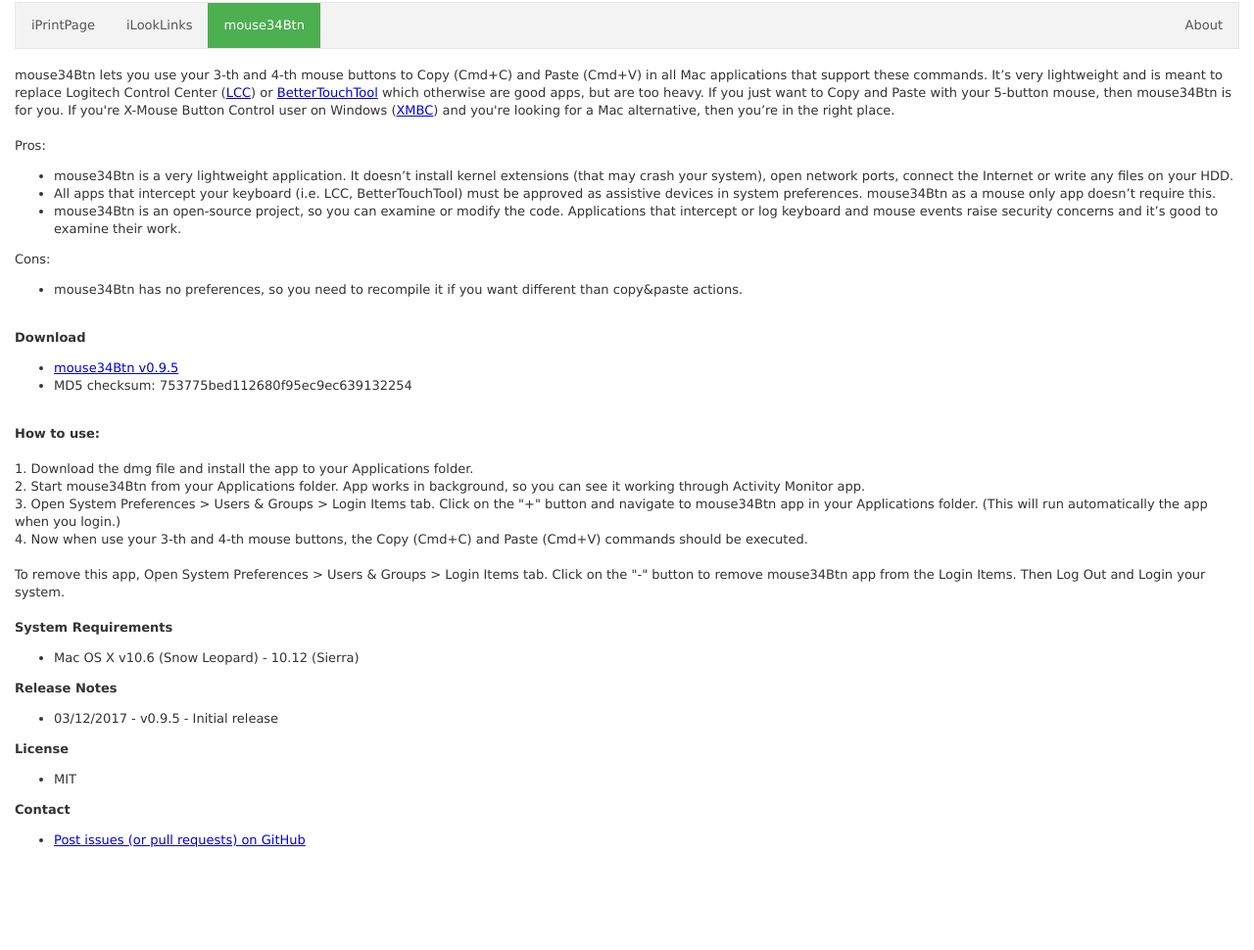
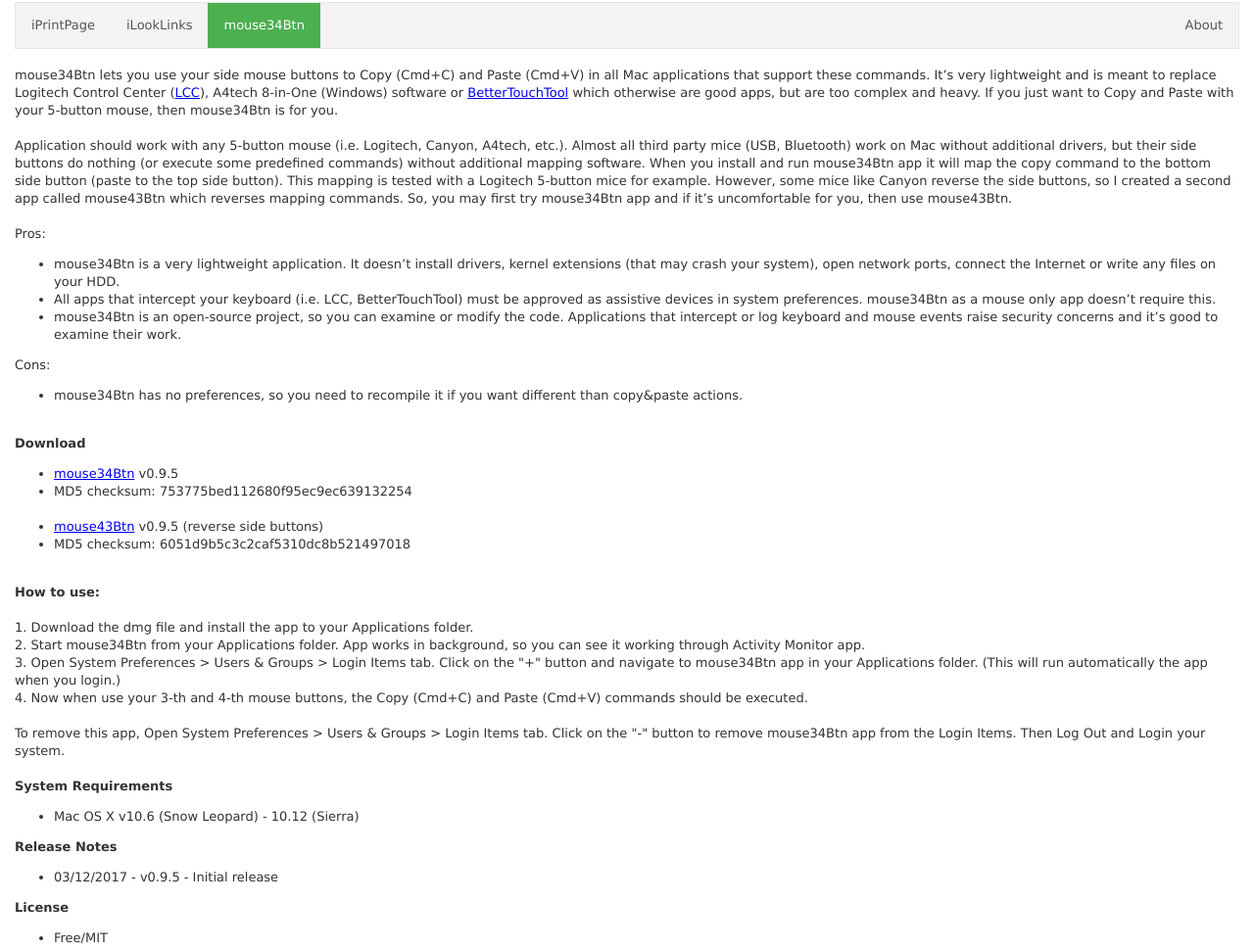
Before and after one commit to fiery-/fiery-.github.io, a plain HTML site: page control-mouse-button.html in a window 1280 px wide. Shown: the top 970 px of the page at 98% size. Before the commit the page ends 880 px from the top, so only its background shows below. Drawn offline with Linux system fonts and the light colour scheme.

Commit message:
Update mouse34Btn page

```diff
--- a/control-mouse-button.html
+++ b/control-mouse-button.html
@@ -1,7 +1,7 @@
 <!DOCTYPE HTML PUBLIC "-//W3C//DTD HTML 4.01 Transitional//EN">
 <html>
 <head>
-<title>Control your mouse 3-th and 4-th buttons with mouse34Btn</title>
+<title>Control your mouse side buttons with mouse34Btn</title>
 <meta name=viewport content="width=device-width, initial-scale=1">
 <meta http-equiv="Content-Type" content="text/html; charset=utf-8" />
 <style>
@@ -101,11 +101,11 @@
 	<div id="columnshell">
 		<div id="leftcolumn">
 			<div>
-				<p>mouse34Btn lets you use your 3-th and 4-th mouse buttons to Copy (Cmd+C) and Paste (Cmd+V) in all Mac applications that support these commands. It’s very lightweight and is meant to replace Logitech Control Center (<a href="http://support.logitech.com/en_us/software/logitech-control-center-for-macintosh-os-x">LCC</a>) or <a href="https://www.boastr.net/">BetterTouchTool</a> which otherwise are good apps, but are too heavy. If you just want to Copy and Paste with your 5-button mouse, then mouse34Btn is for you.
-				If you're X-Mouse Button Control user on Windows (<a href="https://www.highrez.co.uk/downloads/xmousebuttoncontrol.htm">XMBC</a>) and you're looking for a Mac alternative, then you’re in the right place.</p>
+				<p>mouse34Btn lets you use your side mouse buttons to Copy (Cmd+C) and Paste (Cmd+V) in all Mac applications that support these commands. It’s very lightweight and is meant to replace Logitech Control Center (<a href="http://support.logitech.com/en_us/software/logitech-control-center-for-macintosh-os-x">LCC</a>), A4tech 8-in-One (Windows) software or <a href="https://www.boastr.net/">BetterTouchTool</a> which otherwise are good apps, but are too complex and heavy. If you just want to Copy and Paste with your 5-button mouse, then mouse34Btn is for you.<br><br>
+				Application should work with any 5-button mouse (i.e. Logitech, Canyon, A4tech, etc.). Almost all third party mice (USB, Bluetooth) work on Mac without additional drivers, but their side buttons do nothing (or execute some predefined commands) without additional mapping software. When you install and run mouse34Btn app it will map the copy command to the bottom side button (paste to the top side button). This mapping is tested with a Logitech 5-button mice for example. However, some mice like Canyon reverse the side buttons, so I created a second app called mouse43Btn which reverses mapping commands. So, you may first try mouse34Btn app and if it’s uncomfortable for you, then use mouse43Btn.</p>
 				<br><p>Pros:</p>
 				<ul>
-				<li>mouse34Btn is a very lightweight application. It doesn’t install kernel extensions (that may crash your system), open network ports, connect the Internet or write any files on your HDD.
+				<li>mouse34Btn is a very lightweight application. It doesn’t install drivers, kernel extensions (that may crash your system), open network ports, connect the Internet or write any files on your HDD.
 				<li>All apps that intercept your keyboard (i.e. LCC, BetterTouchTool) must be approved as assistive devices in system preferences. mouse34Btn as a mouse only app doesn’t require this.
 				<li>mouse34Btn is an open-source project, so you can examine or modify the code. Applications that intercept or log keyboard and mouse events raise security concerns and it’s good to examine their work.</li>
 				</ul>
@@ -116,8 +116,11 @@
 				<br>
 				<p><b>Download</b></p>
 				<ul>
-				<li><a href="https://github.com/fiery-/mouse34Btn/releases/download/0.9.5/mouse34Btn.dmg">mouse34Btn v0.9.5</a></li>
+				<li><a href="https://github.com/fiery-/mouse34Btn/releases/download/0.9.5/mouse34Btn.dmg">mouse34Btn</a> v0.9.5</li>
 				<li>MD5 checksum: 753775bed112680f95ec9ec639132254</li>
+				<br>
+				<li><a href="https://github.com/fiery-/mouse34Btn/releases/download/0.9.5/mouse43Btn.dmg">mouse43Btn</a> v0.9.5 (reverse side buttons)</li>
+				<li>MD5 checksum: 6051d9b5c3c2caf5310dc8b521497018</li>
 				</ul>
 				<br>
 				<p><b>How to use:</b></p>
@@ -138,7 +141,7 @@
 				</ul>
 				<p><b>License</b></p>
 				<ul>
-				<li>MIT</li>
+				<li>Free/MIT</li>
 				</ul>
 				<p><b>Contact</b></p>
 				<ul>
```
